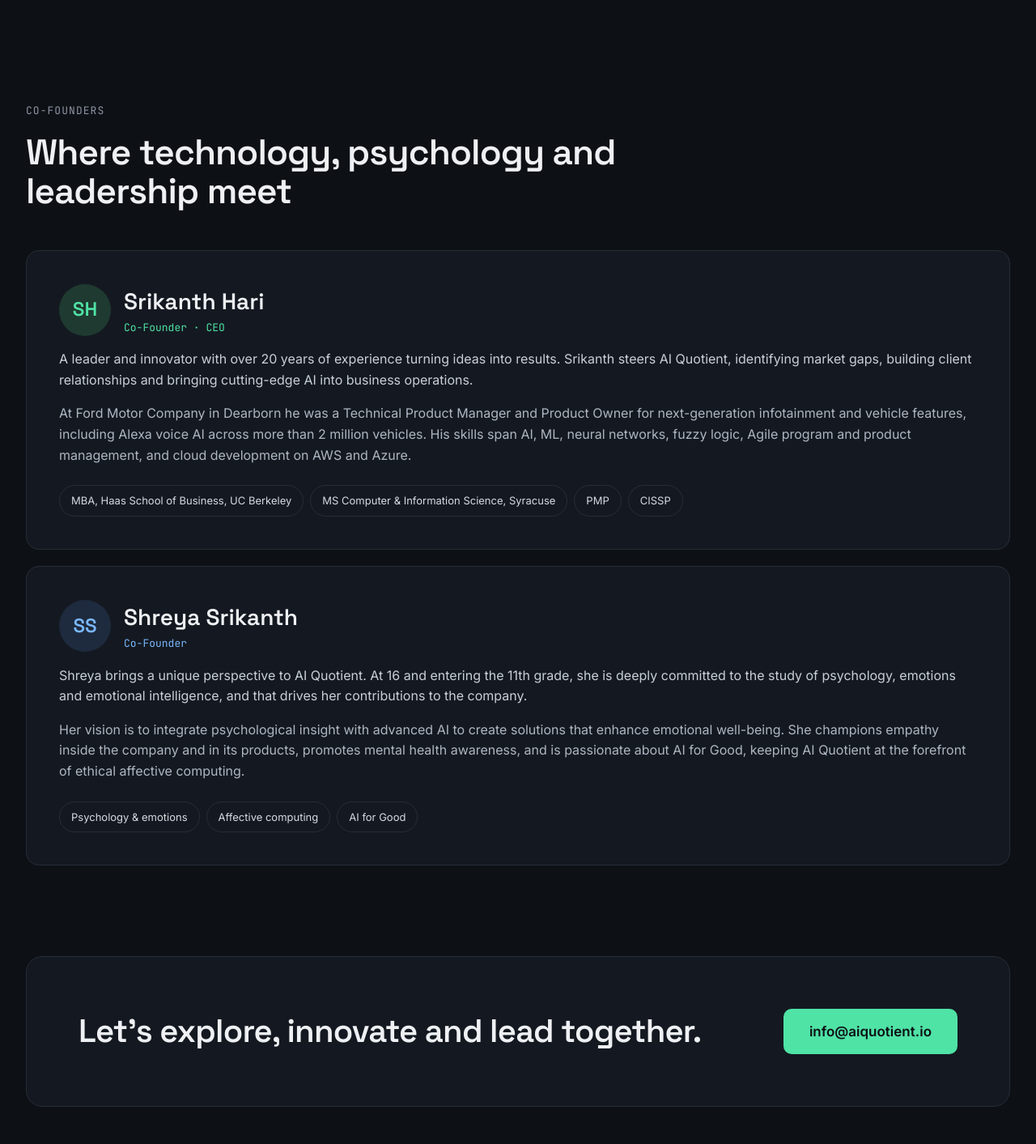
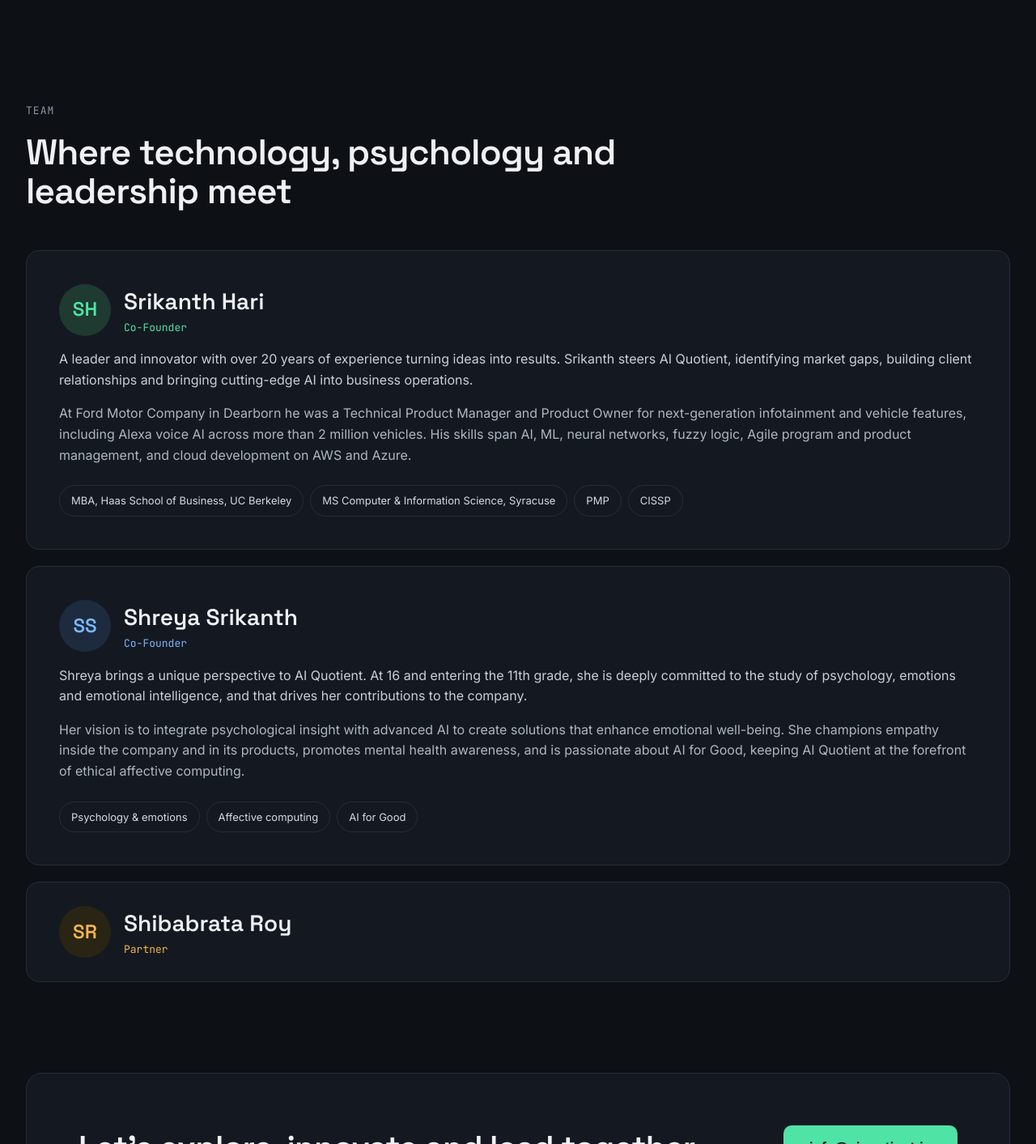
Before and after one commit to aiquotientlabs/aiquotient-site, a plain HTML site: page about.html in a window 1280 px wide. Shown: the part 1402-2815 px from the top of the page at 81% size. Drawn offline with Linux system fonts and the light colour scheme.

Commit message:
Update team: Srikanth Hari as Co-Founder, add Shibabrata Roy as Partner
Co-Authored-By: Claude Opus 5.5 <noreply@anthropic.com>
Claude-Session: https://claude.ai/code/session_015t4DyET8kbVs4R5Gtanrec

```diff
--- a/about.html
+++ b/about.html
@@ -75,7 +75,7 @@ a{color:#4FE3A6;text-decoration:none}a:hover{color:#8BF0C6}
 
 <!-- TEAM -->
 <section id="team" style="max-width: 1240px; margin: 0 auto; padding: 64px 32px 112px">
-<p style="margin: 0 0 16px; font-family: 'JetBrains Mono', monospace; font-size: 13px; letter-spacing: 0.08em; text-transform: uppercase; color: #8C95A3">Co-founders</p>
+<p style="margin: 0 0 16px; font-family: 'JetBrains Mono', monospace; font-size: 13px; letter-spacing: 0.08em; text-transform: uppercase; color: #8C95A3">Team</p>
 <h2 style="margin: 0 0 48px; font-family: 'Space Grotesk', sans-serif; font-weight: 600; font-size: 44px; line-height: 1.1; letter-spacing: -0.02em; max-width: 820px">Where technology, psychology and leadership meet</h2>
 <div style="display: flex; flex-wrap: wrap; gap: 20px">
 
@@ -84,7 +84,7 @@ a{color:#4FE3A6;text-decoration:none}a:hover{color:#8BF0C6}
 <div aria-hidden="true" style="flex: 0 0 64px; height: 64px; border-radius: 50%; background: #1F3A31; color: #4FE3A6; display: flex; align-items: center; justify-content: center; font-family: 'Space Grotesk', sans-serif; font-size: 24px; font-weight: 600">SH</div>
 <div>
 <h3 style="margin: 0; font-family: 'Space Grotesk', sans-serif; font-size: 28px; font-weight: 600">Srikanth Hari</h3>
-<p style="margin: 0; font-family: 'JetBrains Mono', monospace; font-size: 13px; color: #4FE3A6">Co-Founder · CEO</p>
+<p style="margin: 0; font-family: 'JetBrains Mono', monospace; font-size: 13px; color: #4FE3A6">Co-Founder</p>
 </div>
 </div>
 <p style="margin: 0; color: #C9CFD8">A leader and innovator with over 20 years of experience turning ideas into results. Srikanth steers AI Quotient, identifying market gaps, building client relationships and bringing cutting-edge AI into business operations.</p>
@@ -114,6 +114,14 @@ a{color:#4FE3A6;text-decoration:none}a:hover{color:#8BF0C6}
 </div>
 </article>
 
+<article style="flex: 1 1 100%; min-width: 0; display: flex; align-items: center; gap: 16px; padding: 28px 40px; border: 1px solid #262D38; border-radius: 16px; background: #141921">
+<div aria-hidden="true" style="flex: 0 0 64px; height: 64px; border-radius: 50%; background: #2A2414; color: #F5B649; display: flex; align-items: center; justify-content: center; font-family: 'Space Grotesk', sans-serif; font-size: 24px; font-weight: 600">SR</div>
+<div>
+<h3 style="margin: 0; font-family: 'Space Grotesk', sans-serif; font-size: 28px; font-weight: 600">Shibabrata Roy</h3>
+<p style="margin: 0; font-family: 'JetBrains Mono', monospace; font-size: 13px; color: #F5B649">Partner</p>
+</div>
+</article>
+
 </div>
 </section>
 
```
Also changed, not shown: index.html (+6 -2 lines).
